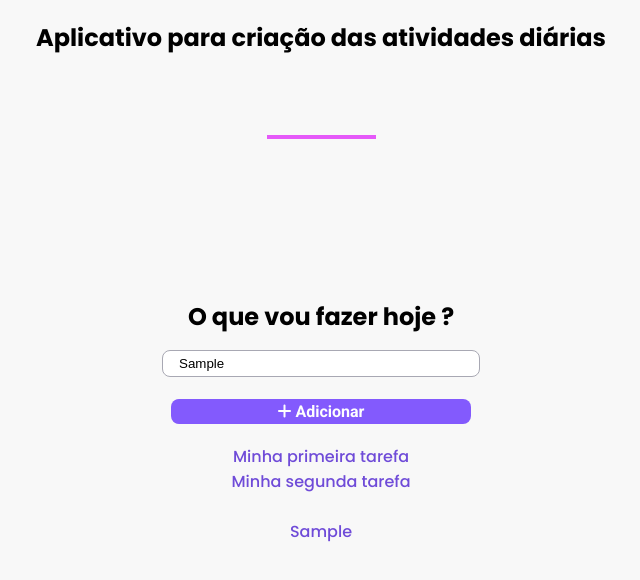
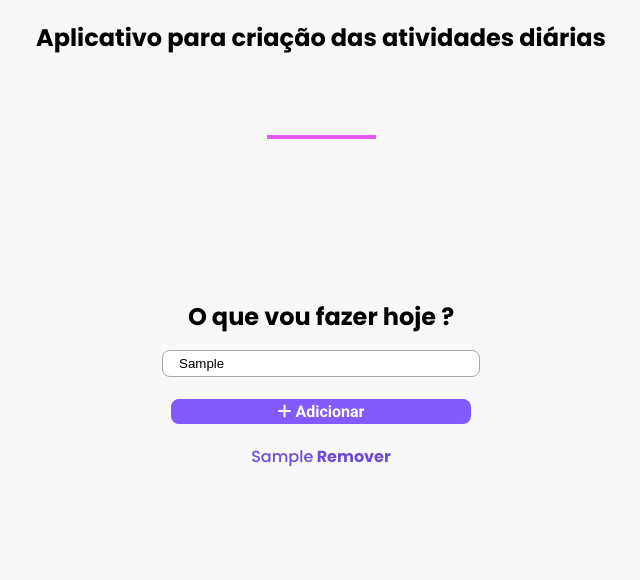
Before and after one commit to Paulopsrj/todoist-electronjs, an Electron app: page index.html in a window 800 px wide. Both pictures are taken after typing "Sample" into the empty fields and a click on the button "Adicionar". Shown: the whole page, without its empty margins (79-719 px from the left). Drawn offline with Linux system fonts and the light colour scheme.

Commit message:
Adicionando botão de remover tarefa

```diff
--- a/index.html
+++ b/index.html
@@ -34,11 +34,7 @@
         Adicionar
       </button>
     </div>
-    <ul id="lista-de-tarefas">
-      <li>Minha primeira tarefa</li>
-      <li>Minha segunda tarefa</li>
-      <li></li>
-    </ul>
+    <ul id="lista-de-tarefas"></ul>
 
     <!-- Importando Script responsável pela lógica do todo-list+--->
     <script src="./todo-list.js"></script>
--- a/style.css
+++ b/style.css
@@ -65,3 +65,8 @@ ul{
     color: #6f4bd8;
 
 }
+
+b{
+    color : red
+    cursor: pointer
+}
--- a/todo-list.js
+++ b/todo-list.js
@@ -22,10 +22,14 @@ function adicionarItem() {
 
   // Pegando a tag UL do nosso HTML pelo id
   const minhaTagUL = document.getElementById('lista-de-tarefas');
- // Criango a tag LI com JavaScript
+
+  // Criando a tag LI com JavaScript
   const criarTagLI = document.createElement('li');
 
-  criarTagLI.innerText = valorInput;
+  //Criando uma tag em negrito
+  const tagRemover = "<b onclick='removerItem(event)' > Remover </b>";
+
+  criarTagLI.innerHTML = valorInput + tagRemover;
 
   // Adicionando a tal LI para nossa ul
   minhaTagUL.appendChild(criarTagLI);
@@ -34,3 +38,14 @@ function adicionarItem() {
 
   console.log( "ENTROU NA FUNÇÃO ADICIONAR ITEM" );
 }
+
+function removerItem(event) {
+  // Pegando a tag <b> dentro do nosso evento
+  const tagRemover = event.target;
+
+  const tagLi = tagRemover.parentNode;
+
+  console.log("CLIQUEI NA FUNÇÃO REMOVER");
+
+  tagLi.remove();
+}
```
